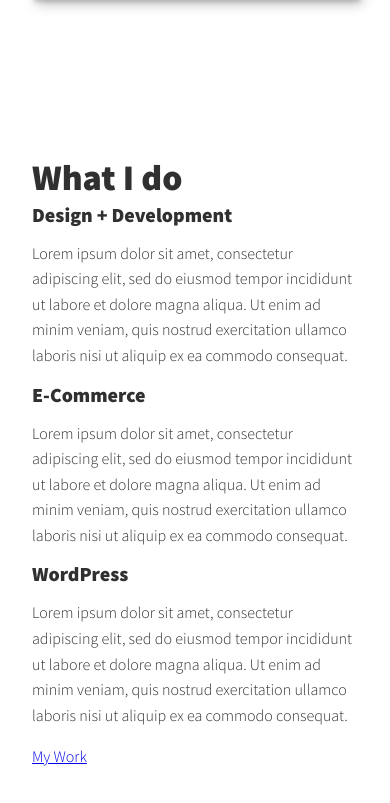
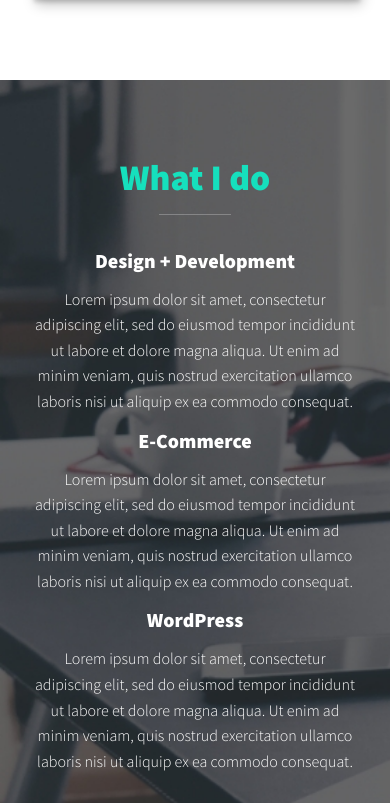
Before and after one commit to othman-19/my_portfolio, a plain HTML site: page index.html in a window 390 px wide. Shown: the part 761-1564 px from the top of the page. Drawn offline with nearby package versions, Linux system fonts and the light colour scheme.

Commit message:
styling my services section, adding media queries for services section, add image background with opacity

```diff
--- a/css/style.css
+++ b/css/style.css
@@ -52,6 +52,29 @@ img {
 
 strong {
   font-weight: var(--fw-bold);
+}
+
+:focus {
+  outline: 3px solid var(--clr-accent);
+  outline-offset: 3px;
+}
+
+.btn {
+  display: inline-block;
+  padding: .5em 2.5em;
+  background: var(--clr-accent);
+  color: var(--clr-dark);
+  text-decoration: none;
+  cursor: pointer;
+  font-size: .8rem;
+  text-transform: uppercase;
+  letter-spacing: 2px;
+  font-weight: var(--fw-bold);
+  transition: transform 200ms ease-in-out;
+}
+
+.btn:hover {
+  transform: scale(1.1);
 }
 
 /*Typography*/
@@ -139,3 +162,51 @@ nav { display: none; }
     width: calc(100% + 1.5em)
   }
 }
+
+/*  My services section  */
+
+.my-services {
+  background-color: var(--clr-dark);
+  background-image: url(../img/services-bg.jpg);
+  background-size: cover;
+  /* background-blend-mode: multiply; */
+  color: var(--clr-light);
+  text-align: center;
+}
+
+.section__title--services {
+  color: var(--clr-accent);
+  position: relative;
+}
+
+.section__title--services::after {
+  content: '';
+  display: block;
+  width: 2em;
+  height: 1px;
+  margin: 0.5em auto 1em;
+  background: var(--clr-light);
+  opacity: 0.25;
+}
+
+.services {
+  margin-bottom: 4em;
+}
+
+.service {
+  max-width: 500px;
+  margin: 0 auto;
+}
+
+@media (min-width: 800px) {
+  .services {
+      display: flex;
+      max-width: 1000px;
+      margin-left: auto;
+      margin-right: auto;
+  }
+
+  .service + .service {
+    margin-left: 2em;
+  }
+}
```
